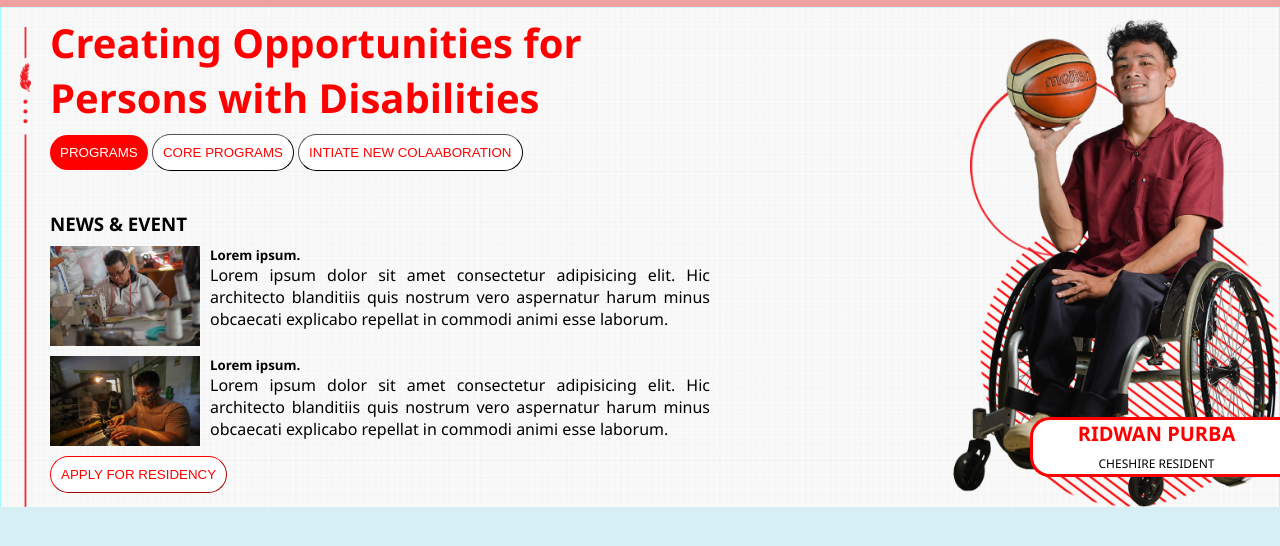
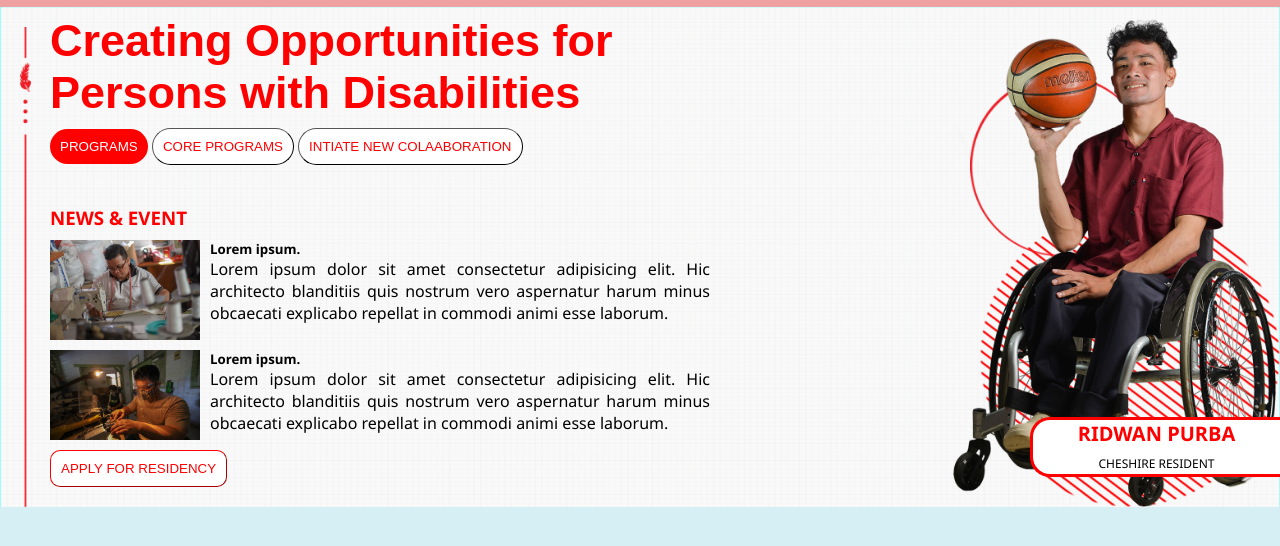
Before and after one commit to alzikridev/cheshire, a plain HTML site: page index.html in a window 1280 px wide. Shown: the part 80-626 px from the top of the page. Drawn offline with Linux system fonts and the light colour scheme; a web font is replaced by a local one.

Commit message:
Update index.html

```diff
--- a/index.html
+++ b/index.html
@@ -4,7 +4,7 @@
     <meta charset="UTF-8">
     <meta name="viewport" content="width=device-width, initial-scale=1.0">
     <title>Yayasan Cheshire Indonesia</title>
-    <link rel="stylesheet" href="/src/assets/style.css">
+    <link rel="stylesheet" href="/style.css">
 </head>
 <body>
     <!-- start navbar -->
```
